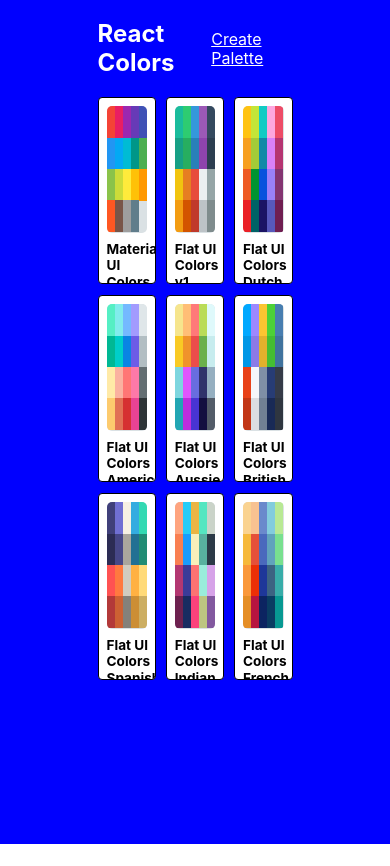
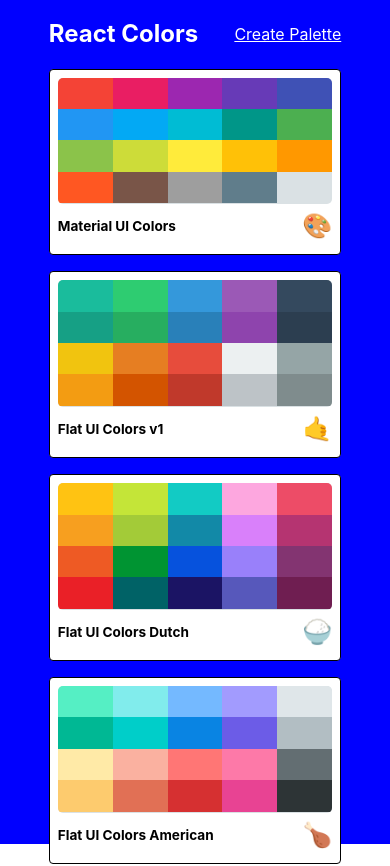
Before and after one commit to appsius/colors, a React (Create React App) app: page / in a window 390 px wide. Shown: the top 866 px of the page. Before the commit the page ends 844 px from the top, so only its background shows below. Built offline with nearby package versions, Linux system fonts and the light colour scheme.

Commit message:
Make palette list responsive

```diff
--- a/src/styles/PaletteListStyles.js
+++ b/src/styles/PaletteListStyles.js
@@ -1,3 +1,5 @@
+import sizes from './sizes';
+
 const styles = {
   root: {
     backgroundColor: 'blue',
@@ -12,6 +14,12 @@
     alignItems: 'flex-start',
     flexDirection: 'column',
     flexWrap: 'wrap',
+    [sizes.down('xl')]: {
+      width: '75%',
+    },
+    [sizes.down('xs')]: {
+      width: '75%',
+    },
   },
   nav: {
     display: 'flex',
@@ -28,7 +36,14 @@
     width: '100%',
     display: 'grid',
     gridTemplateColumns: 'repeat(3, 30%)',
-    gridGap: '2% 5%',
+    gridGap: '2.5rem',
+    [sizes.down('md')]: {
+      gridTemplateColumns: 'repeat(2,50%)',
+    },
+    [sizes.down('xs')]: {
+      gridTemplateColumns: 'repeat(1,100%)',
+      gridGap: '1rem',
+    },
   },
 };
 
--- a/src/styles/sizes.js
+++ b/src/styles/sizes.js
@@ -6,6 +6,7 @@
       sm: '768px',
       md: '992px',
       lg: '1200px',
+      xl: '1600px',
     };
     return `@media (max-width: ${sizes[size]})`;
   },
```
